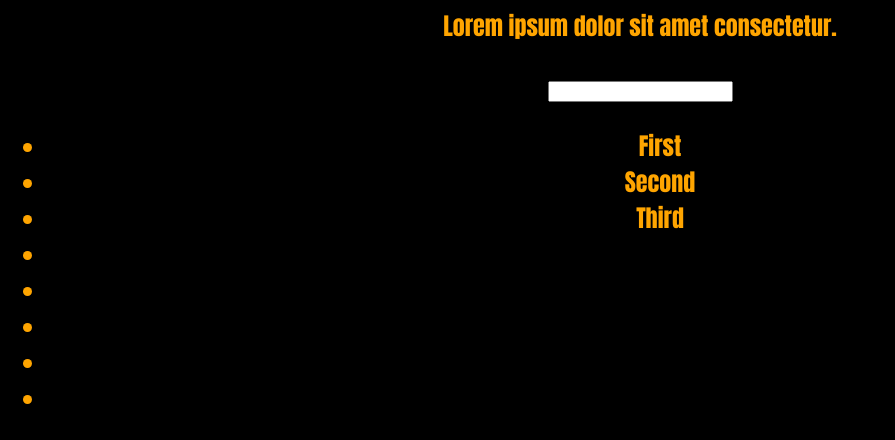
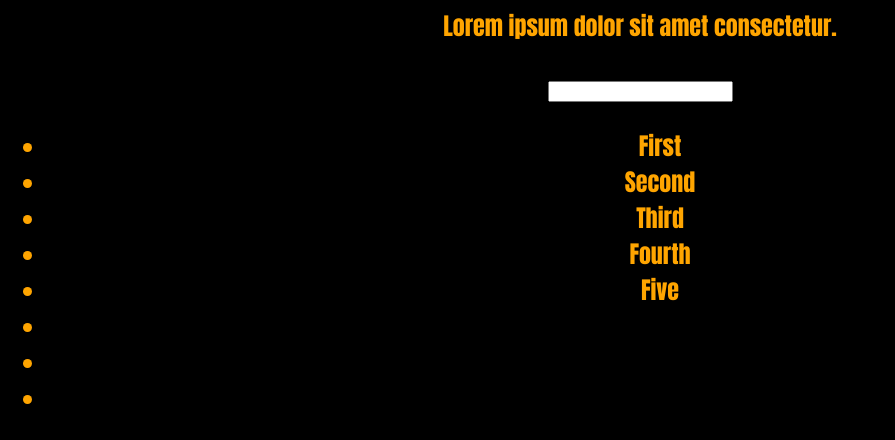
Before and after one commit to Himanshu-29-tech/js-self, a plain HTML site: page 06_dom/dom1.html in a window 1280 px wide. Shown: the part 380-820 px from the top of the page, without its empty margins (0-895 px from the left). Drawn offline with Linux system fonts and the light colour scheme.

Commit message:
Add 'Fourth' and 'Five' list items to dom1.html

```diff
--- a/06_dom/dom1.html
+++ b/06_dom/dom1.html
@@ -30,8 +30,8 @@
             <li>First</li>
             <li>Second</li>
             <li>Third</li>
-            <li></li>
-            <li></li>
+            <li>Fourth</li>
+            <li>Five</li>
             <li></li>
             <li></li>
             <li></li>
```
